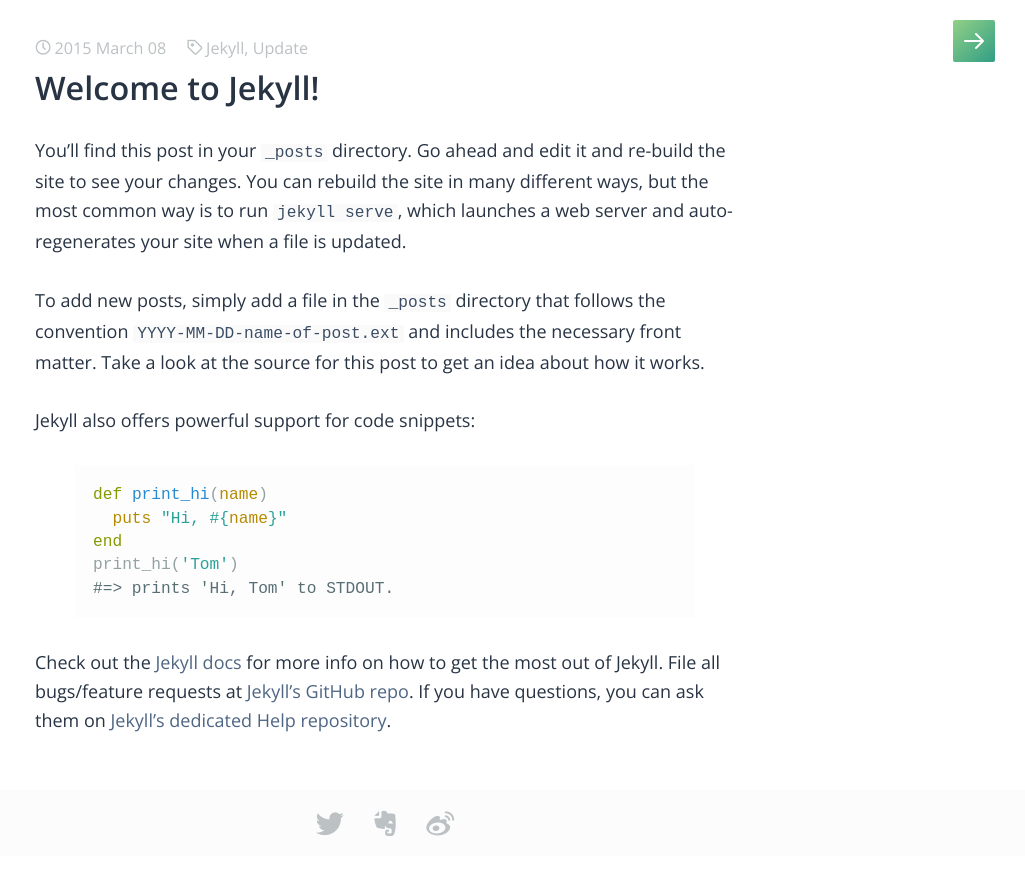
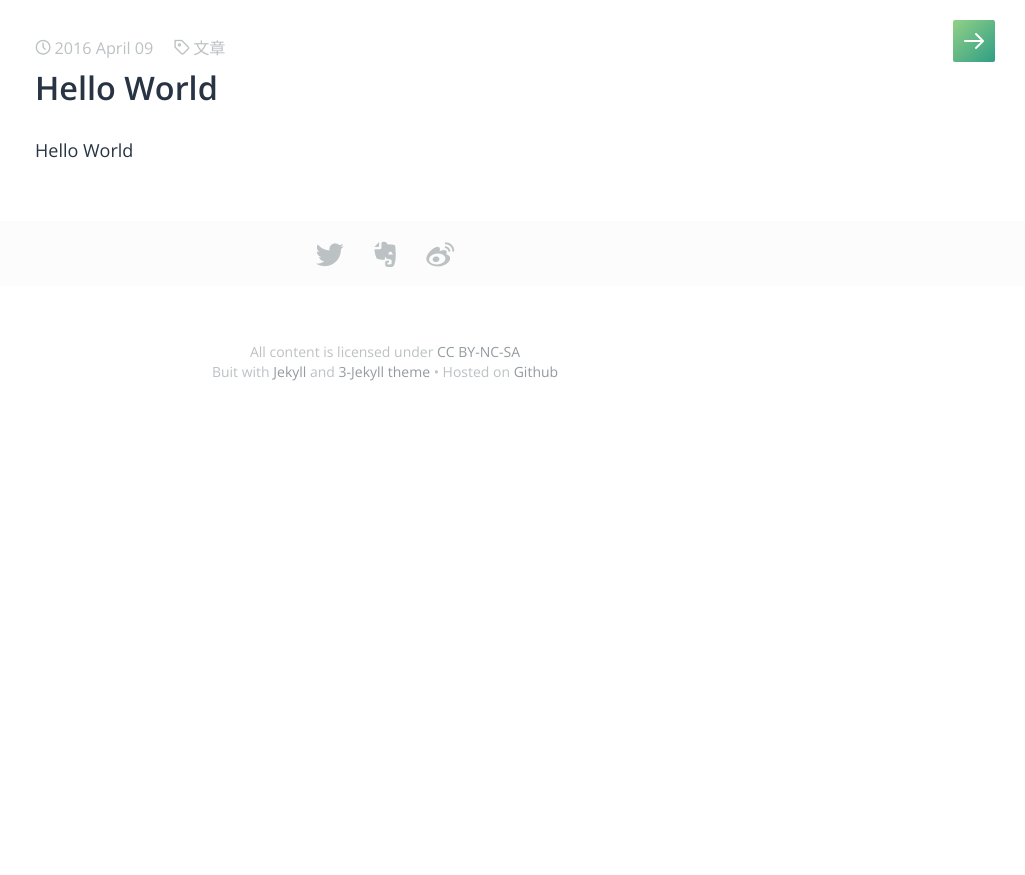
Before and after one commit to P233/3-Jekyll, a Jekyll site: the page built from _posts/2015-03-08-welcome-to-jekyll.markdown, in a window 1280 px wide. Shown: the top 875 px of the page, without its empty margins (255-1280 px from the left). Built offline with Jekyll 4.4.1, drawn with Linux system fonts in a browser that asks for light colours; some web fonts are replaced.

Commit message:
Update 2015-03-08-welcome-to-jekyll.markdown

```diff
--- a/_posts/2015-03-08-welcome-to-jekyll.markdown
+++ b/_posts/2015-03-08-welcome-to-jekyll.markdown
@@ -1,26 +1,9 @@
 ---
 layout: post
-title:  "Welcome to Jekyll!"
-date:   2015-03-08 22:21:49
-categories: Jekyll Update
-tags: Jekyll Update
+title:  "Hello World"
+date:   2016-04-09 20:54:00
+categories: 文章
+tags: 文章
 ---
-You’ll find this post in your `_posts` directory. Go ahead and edit it and re-build the site to see your changes. You can rebuild the site in many different ways, but the most common way is to run `jekyll serve`, which launches a web server and auto-regenerates your site when a file is updated.
 
-To add new posts, simply add a file in the `_posts` directory that follows the convention `YYYY-MM-DD-name-of-post.ext` and includes the necessary front matter. Take a look at the source for this post to get an idea about how it works.
-
-Jekyll also offers powerful support for code snippets:
-
-{% highlight ruby %}
-def print_hi(name)
-  puts "Hi, #{name}"
-end
-print_hi('Tom')
-#=> prints 'Hi, Tom' to STDOUT.
-{% endhighlight %}
-
-Check out the [Jekyll docs][jekyll] for more info on how to get the most out of Jekyll. File all bugs/feature requests at [Jekyll’s GitHub repo][jekyll-gh]. If you have questions, you can ask them on [Jekyll’s dedicated Help repository][jekyll-help].
-
-[jekyll]:      http://jekyllrb.com
-[jekyll-gh]:   https://github.com/jekyll/jekyll
-[jekyll-help]: https://github.com/jekyll/jekyll-help
+Hello World
```
